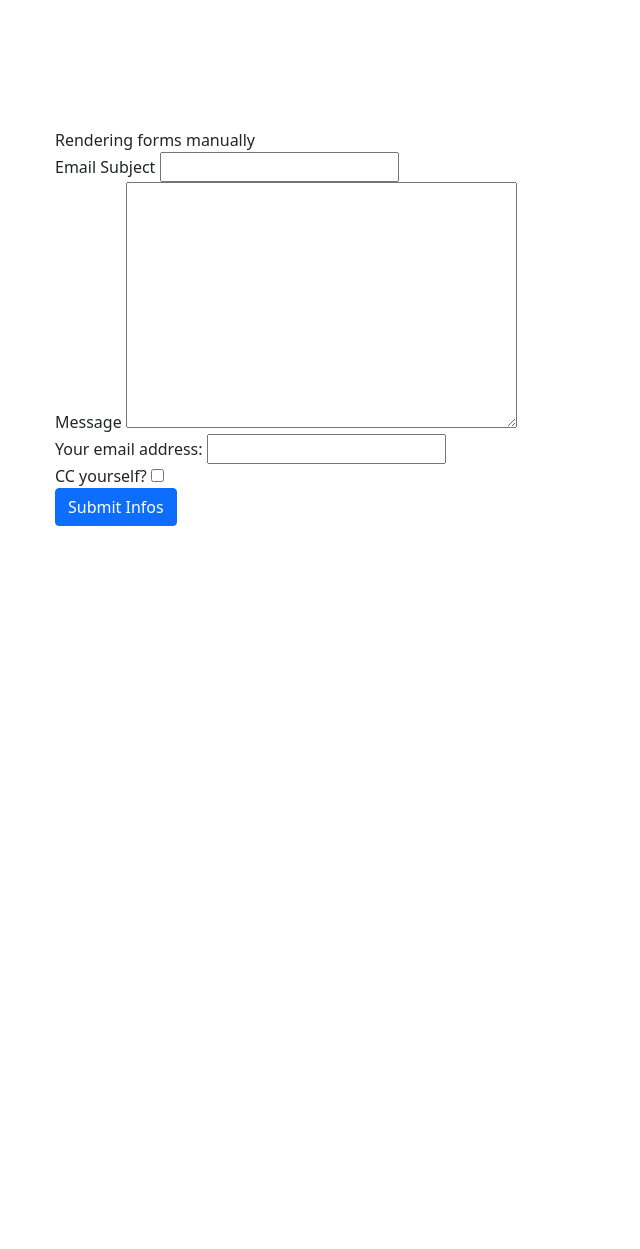
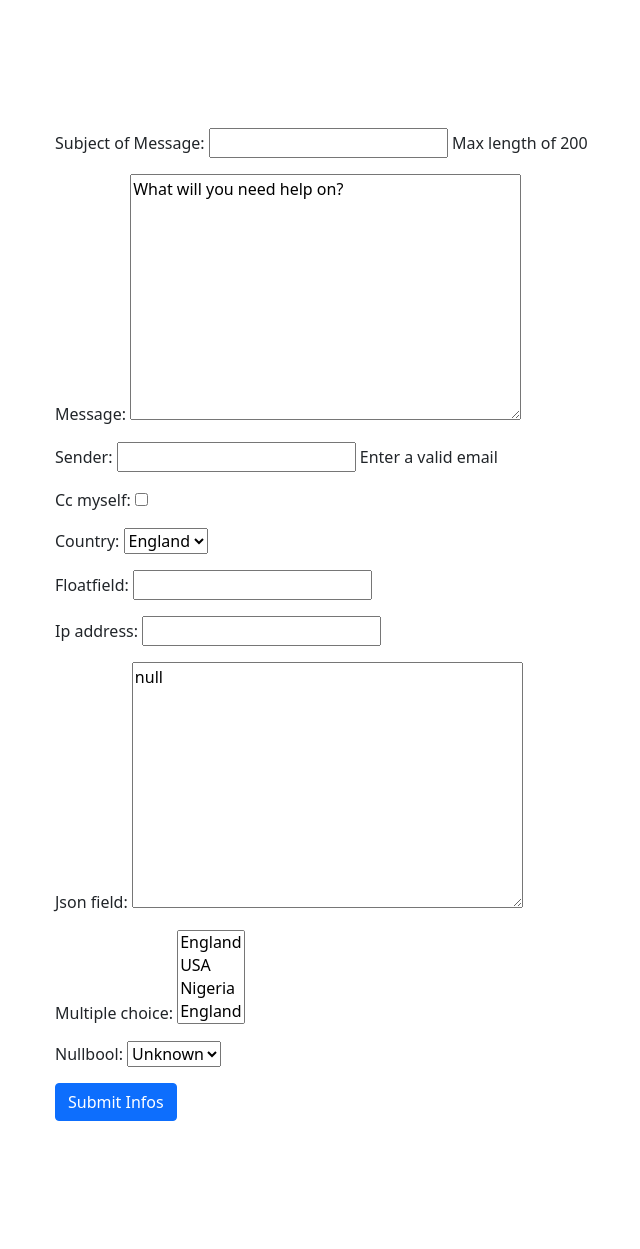
Before and after one commit to kadelcode/login_system, a Django app: page /accounts/contact_us/ in a window 1280 px wide. Shown: the whole page, without its empty margins (265-905 px from the left). Before the commit the page ends 526 px from the top, so only its background shows below. Run offline with Django 4.2, Linux system fonts and the light colour scheme.

Commit message:
Working on Form Fields

```diff
--- a/accounts/forms.py
+++ b/accounts/forms.py
@@ -1,8 +1,36 @@
+from cProfile import label
+import re
 from django import forms
 from django.forms import formset_factory
+import datetime
 
 class ContactForm(forms.Form):
-    subject = forms.CharField(max_length=100)
-    message = forms.CharField(widget=forms.Textarea)
-    sender = forms.EmailField()
-    cc_myself = forms.BooleanField(required=False)
+    error_css_class = 'error'
+    required_css_class = 'field-required'
+
+    subject = forms.CharField(max_length=100, label='Subject of Message', help_text='Max length of 200',required=False)
+    message = forms.CharField(widget=forms.Textarea, initial='What will you need help on?', min_length=20)
+    sender = forms.EmailField(help_text='Enter a valid email')
+    cc_myself = forms.BooleanField(required=True)
+    country = forms.ChoiceField(choices=[
+        ('ENG', 'England'),
+        ('US', 'USA'),
+        ('NIG', 'Nigeria'),
+    ])
+
+    floatfield = forms.FloatField(min_value=1, max_value=5)
+    ip_address = forms.GenericIPAddressField()
+    json_field = forms.JSONField()
+    multiple_choice = forms.MultipleChoiceField(choices=[
+        ('ENG', 'England'),
+        ('US', 'USA'),
+        ('NIG', 'Nigeria'),
+        ('ENG', 'England'),
+        ('US', 'USA'),
+        ('NIG', 'Nigeria'),
+        ('ENG', 'England'),
+        ('US', 'USA'),
+        ('NIG', 'Nigeria'),
+        ])
+
+    nullbool = forms.NullBooleanField()
--- a/accounts/static/accounts/index.css
+++ b/accounts/static/accounts/index.css
@@ -5,6 +5,7 @@
     background-color: rgb(11, 4, 17);
     color: white;
 }
+
 
 .form-class {
     margin: 10%;
--- a/accounts/templates/accounts/contact_us.html
+++ b/accounts/templates/accounts/contact_us.html
@@ -2,7 +2,7 @@
 
 {% block content %}
 <form class="form-class" method="post">
-    <!-- {% if messages %}
+    {% if messages %}
         {% for message in messages%}
             {% if message.tags == 'error' %}
                 <div class="alert alert-danger">
@@ -14,35 +14,10 @@
                 </div>
             {% endif %}
         {% endfor %}
-    {% endif %} -->
+    {% endif %}
     {% csrf_token %}
-     Rendering forms manually
-    {{form.non_field_errors}}
-    <div class="fieldWrapper">
-        {{form.subject.errors}}
-        <label for="{{form.subject.id_for_label}}">Email Subject</label>
-        {{form.subject}}
-    </div>
-
-    <div class="fieldWrapper">
-        {{form.message.errors}}
-        <label for="{{form.message.id_for_label}}">Message</label> <!--{{form.message.label_tag}}-->
-        {{form.message}}
-    </div>
-
-    <div class="fieldWrapper">
-        {{form.sender.errors}}
-        <label for="{{form.sender.id_for_label}}">Your email address:</label> <!--{{form.cc_sender.label_tag}}-->
-        {{form.sender}}
-    </div>
-
-
-    <div class="fieldWrapper">
-        {{form.subject.errors}}
-        <label for="{{form.cc_myself.id_for_label}}">CC yourself?</label> <!--{{form.cc_myself.label_tag}}-->
-        {{form.cc_myself}}
-    </div>
-
+     <!-- Rendering forms manually -->
+    {{form.as_p}}
     <input class="btn btn-primary" type="submit" value="Submit Infos">
 </form>
 
--- a/accounts/urls.py
+++ b/accounts/urls.py
@@ -7,5 +7,5 @@
     path('dashboard/', views.dashboard, name = 'dashboard'),
     #path('logout/', views.logout_view, name='logout'),
 
-    path('contact_us/', views.contact_us, name='addiview')
+    path('contact_us/', views.contact_us, name='contact'),
 ]
--- a/accounts/views.py
+++ b/accounts/views.py
@@ -1,4 +1,5 @@
 from email import message
+from http.client import ImproperConnectionState
 from urllib import request
 from django.http import HttpResponseRedirect
 from django.shortcuts import render,redirect
@@ -8,6 +9,7 @@
 from django.contrib.auth import authenticate, login, logout
 from .forms import ContactForm
 from django.core.mail import send_mail
+from django.core.exceptions import ValidationError
 
 # Create your views here.
 
@@ -27,8 +29,11 @@
             message = form.cleaned_data['message']
             sender = form.cleaned_data['sender']
             cc_myself = form.cleaned_data['cc_myself']
+            recipients = ['ayodelekadiri.ak@gmail.com']
 
-            recipients = ['ayodelekadiri.ak@gmail.com']
+            if subject == '':
+                raise ValidationError('This is must not be empty')
+                return redirect('contact')
             if cc_myself:
                 recipients.append(sender)
                 send_mail(subject, message, sender, recipients)
@@ -36,10 +41,10 @@
                 return HttpResponseRedirect('/thanks/')
 
             messages.info(request, 'You have successfully submitted the form.')
-            return redirect('addiview')
+            return redirect('contact')
         else:
             messages.error(request, 'Form not submitted!')
-            return redirect('addiview')
+            return redirect('contact')
     else:
         form = ContactForm()
     return render(request,'accounts/contact_us.html',{'form':form})
```
